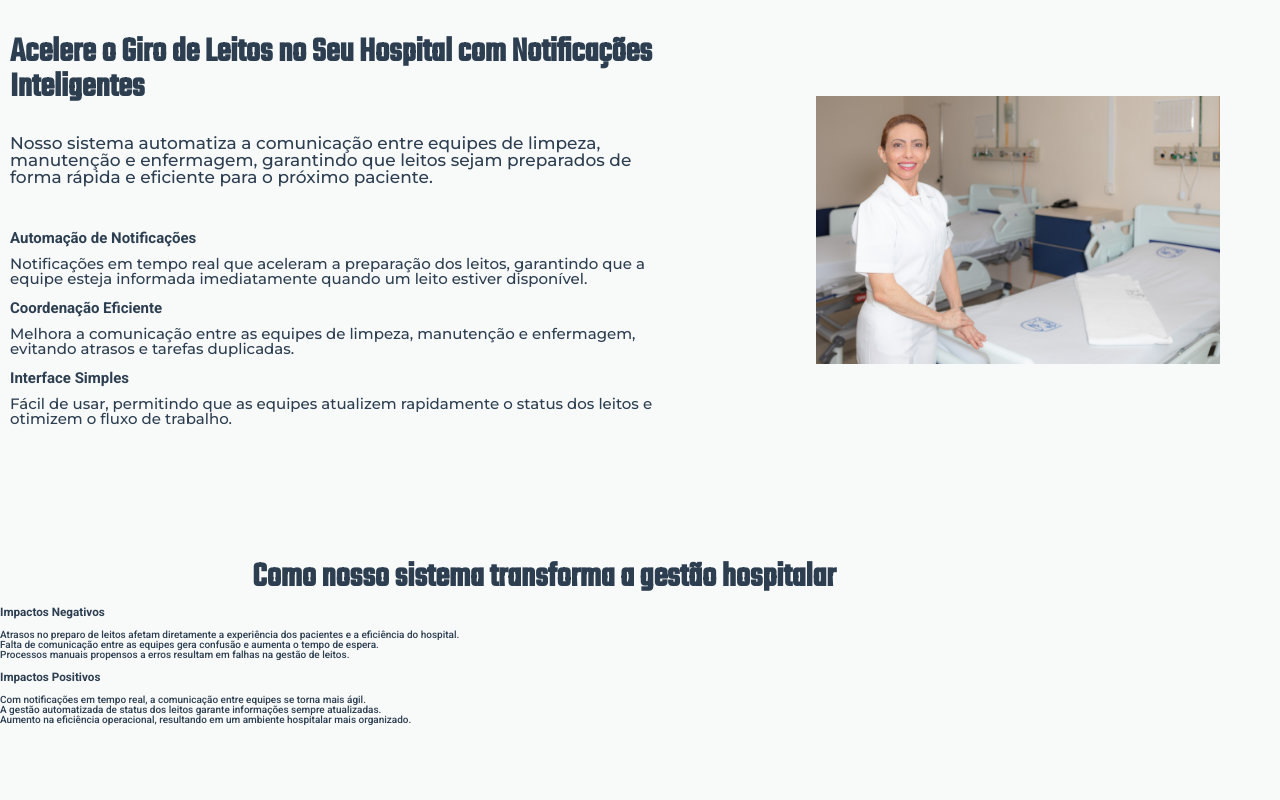
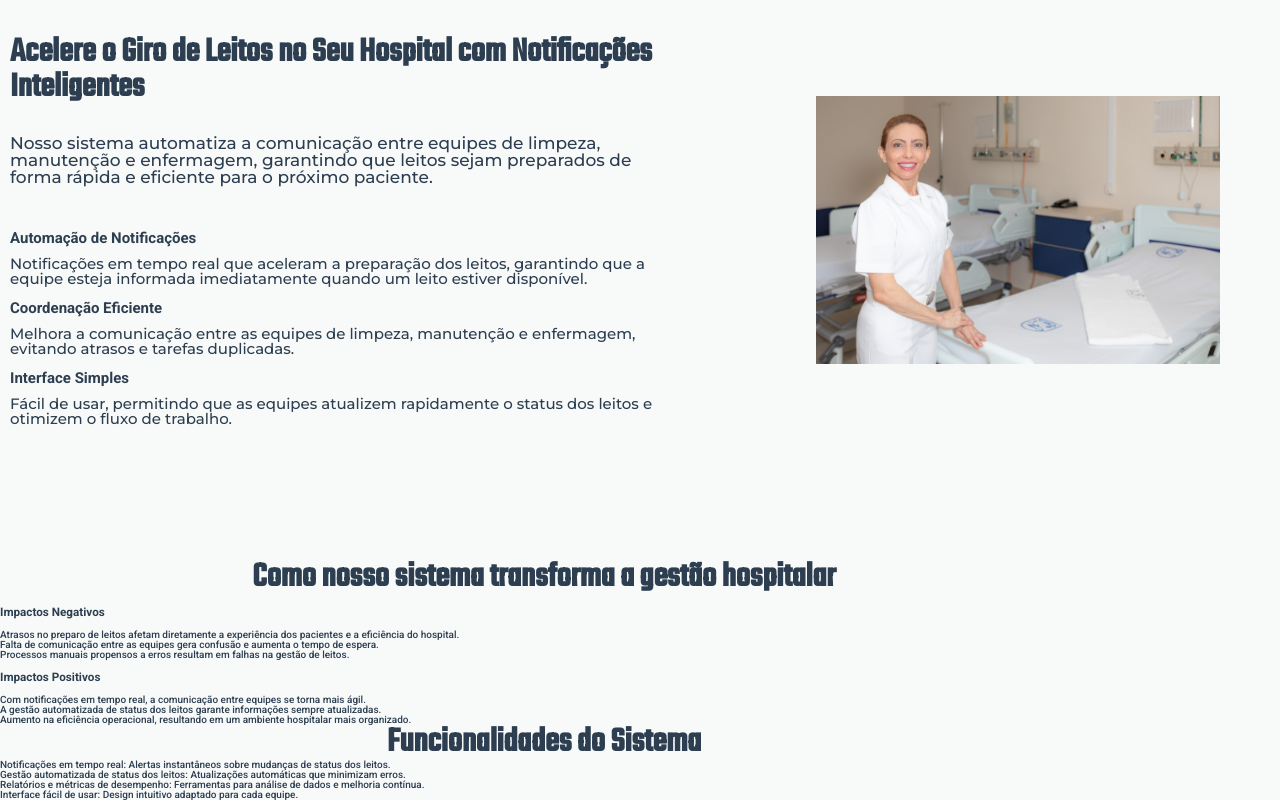
Before and after one commit to Jhow17/LandingPage, a plain HTML site: page index.html in a window 1280 px wide. Shown: the part 900-1700 px from the top of the page. Before the commit the page ends 1625 px from the top, so only its background shows below. Drawn offline with Linux system fonts and the light colour scheme.

Commit message:
section funcionalidades adicionada

```diff
--- a/index.html
+++ b/index.html
@@ -83,6 +83,17 @@
                 </ul>
             </div>
         </section>
+        <section class="funcionalidades">
+            <div class="texto">
+                <h2 class="titulo-section">Funcionalidades do Sistema</h2>
+            </div>
+                <ul>
+                    <li><strong>Notificações em tempo real:</strong> Alertas instantâneos sobre mudanças de status dos leitos.</li>
+                    <li><strong>Gestão automatizada de status dos leitos:</strong> Atualizações automáticas que minimizam erros.</li>
+                    <li><strong>Relatórios e métricas de desempenho:</strong> Ferramentas para análise de dados e melhoria contínua.</li>
+                    <li><strong>Interface fácil de usar:</strong> Design intuitivo adaptado para cada equipe.</li>
+                </ul>
+        </section>
     </main>
     <script src="script.js"></script>
 </body>
```
